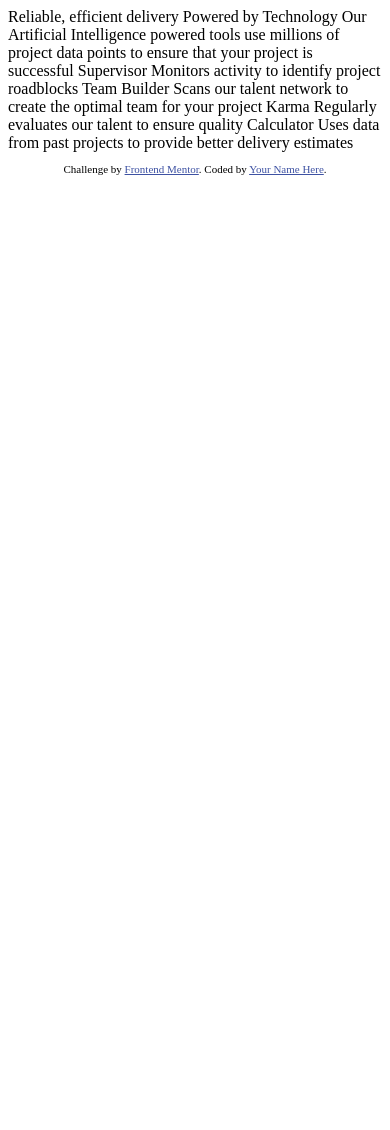
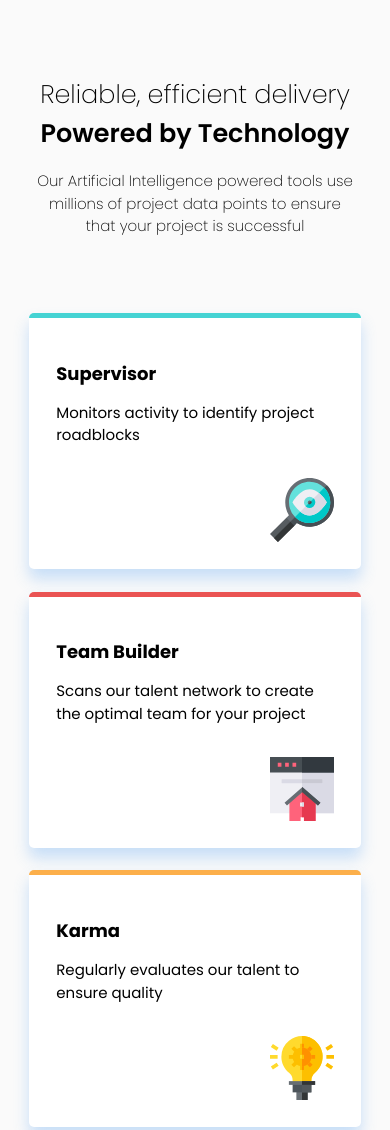
Before and after one commit to juan-mentor/four-card-feature-section-master, a plain HTML site: page index.html in a window 390 px wide. Shown: the top 1130 px of the page. Before the commit the page ends 844 px from the top, so only its background shows below. Drawn offline with Linux system fonts and the light colour scheme.

Commit message:
estilos mobile

```diff
--- a/Css/style.css
+++ b/Css/style.css
@@ -0,0 +1,199 @@
+:root {
+ /********** colors **********/
+    /* Primary */
+    --red: hsl(0, 78%, 62%);
+    --cyan: hsl(180, 62%, 55%);
+    --orange: hsl(34, 97%, 64%);
+    --blue: hsl(212, 86%, 64%);
+
+    /* Neutral */
+    --very-dark-blue: hsl(234, 12%, 34%);
+    --grayish-blue: hsl(229, 6%, 66%);
+    --very-light-gray: hsl(0, 0%, 98%);
+}
+
+html {
+    font-size: 15px;
+    box-sizing: border-box;
+}
+
+*,
+*::before,
+*::after {
+    box-sizing: inherit;
+}
+
+body {
+    margin: 0;
+    font-family: "Poppins", sans-serif;
+    font-style: normal;
+    background-color: var(--very-light-gray);
+
+}
+
+/* .poppins-thin {
+  font-family: "Poppins", sans-serif;
+  font-weight: 100;
+  font-style: normal;
+} */
+
+.poppins-extralight {
+  font-family: "Poppins", sans-serif;
+  font-weight: 200;
+}
+
+/* .poppins-light {
+  font-family: "Poppins", sans-serif;
+  font-weight: 300;
+  font-style: normal;
+} */
+
+.poppins-regular {
+  font-family: "Poppins", sans-serif;
+  font-weight: 400;
+  font-style: normal;
+}
+
+/* .poppins-medium {
+  font-family: "Poppins", sans-serif;
+  font-weight: 500;
+  font-style: normal;
+} */
+
+.poppins-semibold {
+  font-family: "Poppins", sans-serif;
+  font-weight: 600;
+  font-style: normal;
+}
+
+/* .poppins-bold {
+  font-family: "Poppins", sans-serif;
+  font-weight: 700;
+  font-style: normal;
+} */
+
+/* .poppins-extrabold {
+  font-family: "Poppins", sans-serif;
+  font-weight: 800;
+  font-style: normal;
+} */
+
+/* .poppins-black {
+  font-family: "Poppins", sans-serif;
+  font-weight: 900;
+  font-style: normal;
+} */
+
+/* .poppins-thin-italic {
+  font-family: "Poppins", sans-serif;
+  font-weight: 100;
+  font-style: italic;
+} */
+
+/* .poppins-extralight-italic {
+  font-family: "Poppins", sans-serif;
+  font-weight: 200;
+  font-style: italic;
+} */
+
+/* .poppins-light-italic {
+  font-family: "Poppins", sans-serif;
+  font-weight: 300;
+  font-style: italic;
+} */
+
+/* .poppins-regular-italic {
+  font-family: "Poppins", sans-serif;
+  font-weight: 400;
+  font-style: italic;
+} */
+
+/* .poppins-medium-italic {
+  font-family: "Poppins", sans-serif;
+  font-weight: 500;
+  font-style: italic;
+} */
+
+
+
+/* .poppins-bold-italic {
+  font-family: "Poppins", sans-serif;
+  font-weight: 700;
+  font-style: italic;
+} */
+
+/* .poppins-extrabold-italic {
+  font-family: "Poppins", sans-serif;
+  font-weight: 800;
+  font-style: italic;
+} */
+
+/* .poppins-black-italic {
+  font-family: "Poppins", sans-serif;
+  font-weight: 900;
+  font-style: italic;
+} */
+
+.header {
+    text-align: center;
+    width: 83%;
+    max-width: 34rem;
+    margin: 5rem auto;
+}
+
+.header__title {
+    font-weight: 200;
+    font-size: 1.7rem;
+}
+
+.header__title span {
+    font-weight: 600;
+}
+
+.header__paragraph {
+    font-weight: 200;
+    line-height: 1.5;
+}
+
+.cards {
+    width: 85%;
+    margin: auto;
+}
+
+.card {
+    padding: 1.8rem;
+    margin-bottom: 1.5rem;
+    background-color: #fff;
+    box-shadow: 0 10px 15px  hsla(212, 86%, 64%, 0.3);
+    border-radius: 5px;
+}
+
+.card--super {
+    border-top: 5px solid var(--cyan);
+}
+.card--team {
+    border-top: 5px solid var(--red);
+}
+.card--karma {
+    border-top: 5px solid var(--orange);
+}
+.card--calcu {
+    border-top: 5px solid var(--blue);
+}
+
+.card__texts {
+    margin-bottom: 2.1rem;
+}
+
+.card__title {
+    font-size: 1.2rem;
+}
+
+.card__paragraph {
+    line-height: 1.5;
+}
+
+.card__icon {
+    display: block;
+    margin-left: auto;
+}
--- a/index.html
+++ b/index.html
@@ -4,36 +4,78 @@
     <meta charset="UTF-8">
     <meta name="viewport" content="width=device-width, initial-scale=1.0"> <!-- displays site properly based on user's device -->
 
+    <title>Frontend Mentor | Four card feature section</title>
+
     <link rel="icon" type="image/png" sizes="32x32" href="./images/favicon-32x32.png">
 
-  <title>Frontend Mentor | Four card feature section</title>
+    <link rel="preconnect" href="https://fonts.googleapis.com">
+    <link rel="preconnect" href="https://fonts.gstatic.com" crossorigin>
+    <link href="https://fonts.googleapis.com/css2?family=Poppins:ital,wght@0,100;0,200;0,300;0,400;0,500;0,600;0,700;0,800;0,900;1,100;1,200;1,300;1,400;1,500;1,600;1,700;1,800;1,900&display=swap" rel="stylesheet">
 
-  <!-- Feel free to remove these styles or customise in your own stylesheet 👍 -->
+    <link rel="stylesheet" href="Css/style.css">
+
     <style>
       .attribution { font-size: 11px; text-align: center; }
       .attribution a { color: hsl(228, 45%, 44%); }
     </style>
   </head>
+
   <body>
+    <main class="card-container">
+      <header class="header">
+        <h1 class="header__title">
+          Reliable, efficient delivery
+          <span>
+            Powered by Technology
+          </span>
+        </h1>
 
-  Reliable, efficient delivery
-  Powered by Technology
+        <p class="header__paragraph">
+          Our Artificial Intelligence powered tools use millions of project data points to ensure that your project is successful
+        </p>
+      </header>
 
-  Our Artificial Intelligence powered tools use millions of project data points
-  to ensure that your project is successful
+      <article class="cards">
+        <section class="card card--super">
+          <div class="card__texts">
+            <h2 class="card__title">Supervisor</h2>
+            <p class="card__paragraph">
+             Monitors activity to identify project roadblocks
+            </p>
+          </div>
+          <img src="images/icon-supervisor.svg" alt="icono de lupa" class="card__icon">
+        </section>
 
-  Supervisor
-  Monitors activity to identify project roadblocks
+        <section class="card card--team">
+          <div class="card__texts">
+            <h2 class="card__title">Team Builder</h2>
+            <p class="card__paragraph">
+               Scans our talent network to create the optimal team for your project
+            </p>
+          </div>
+          <img src="images/icon-team-builder.svg" alt="icono home" class="card__icon">
+        </section>
 
-  Team Builder
-  Scans our talent network to create the optimal team for your project
+        <section class="card card--karma">
+          <div class="card__texts">
+            <h2 class="card__title">Karma</h2>
+            <p class="card__paragraph">
+              Regularly evaluates our talent to ensure quality
+            </p>
+          </div>
+          <img src="images/icon-karma.svg" alt="icono de bombilla" class="card__icon">
+        </section>
 
-  Karma
-  Regularly evaluates our talent to ensure quality
-
-  Calculator
+        <section class="card card--calcu">
+          <div class="card__texts">
+            <h2 class="card__title">Calculator</h2>
+            <p class="card__paragraph">
               Uses data from past projects to provide better delivery estimates
-
+          </div>
+          <img src="images/icon-calculator.svg" alt="icono ordenador" class="card__icon">
+        </section>
+      </article>
+    </main>
 
     <footer>
       <p class="attribution">
```
Also changed, not shown: design/mobile-design.jpg. Lines whose indentation alone changed are shown as unchanged.
